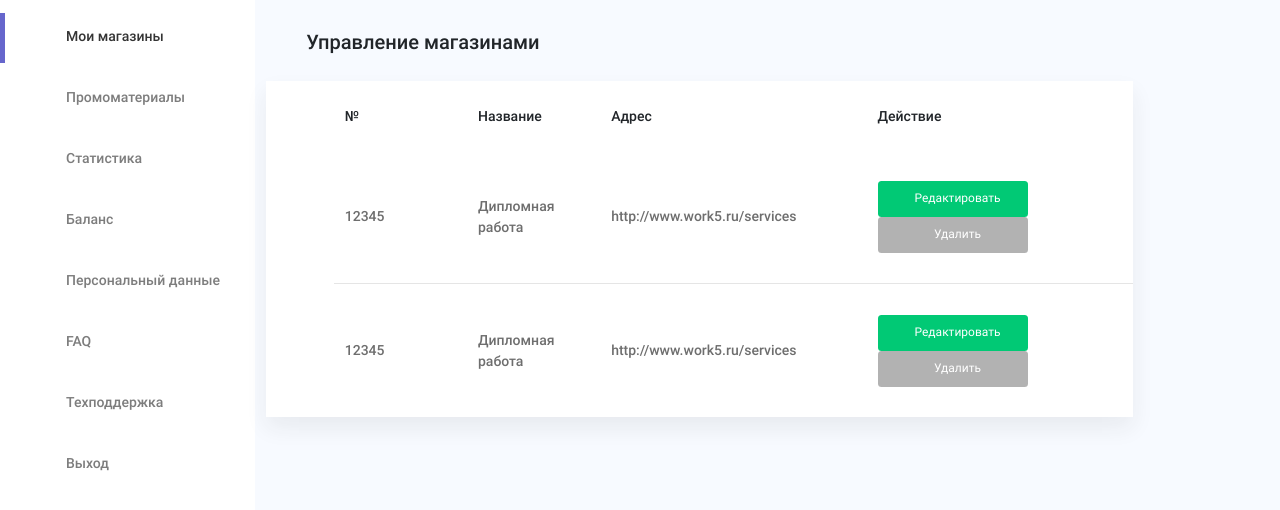
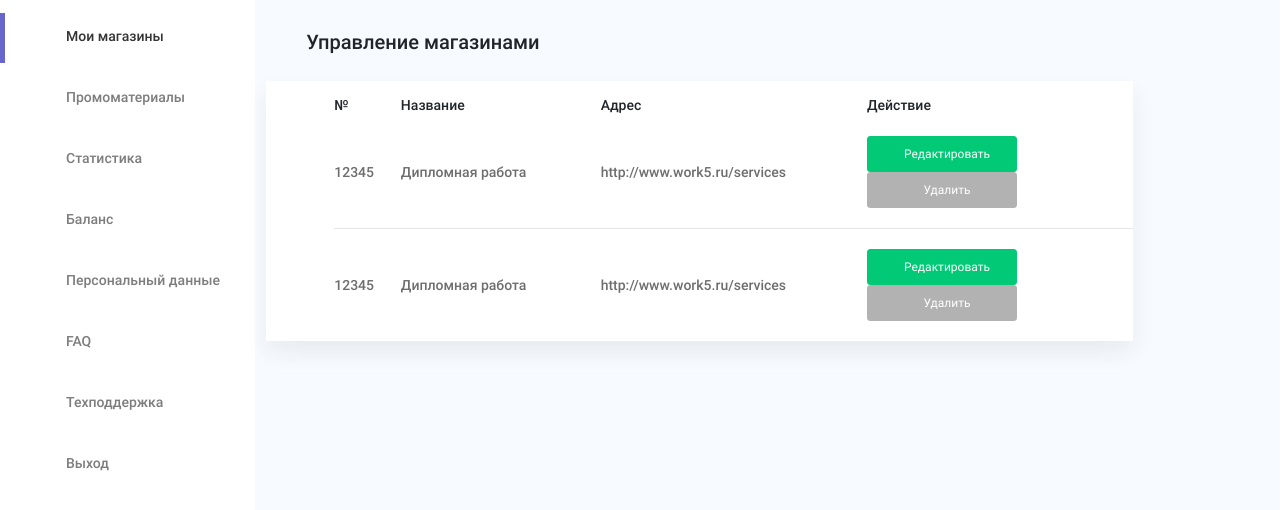
Before and after one commit to MaxBocharnikov/work, a website: page src/index.html in a window 1280 px wide. Shown: the part 140-650 px from the top of the page. Drawn offline with nearby package versions, Linux system fonts and the light colour scheme; files that its build step writes are made by us from their sources.

Commit message:
Предв коммит

```diff
--- a/src/index.html
+++ b/src/index.html
@@ -133,16 +133,16 @@
                     <table class="content__table table">
                         <thead class="table__header">
                         <tr class="table__row table__row--header row">
-                            <th class="table__cell table__cell--header col-2">№</th>
-                            <th class="table__cell table__cell--header col-2">Название</th>
+                            <th class="table__cell table__cell--header col-1">№</th>
+                            <th class="table__cell table__cell--header col-3">Название</th>
                             <th class="table__cell table__cell--header col-4">Адрес</th>
                             <th class="table__cell table__cell--header col-4">Действие</th>
                         </tr>
                         </thead>
                         <tbody class="table__body">
                         <tr class="table__row row">
-                            <td class="table__cell table__cell--body col-2">12345</td>
-                            <td class="table__cell table__cell--body col-2">Дипломная работа</td>
+                            <td class="table__cell table__cell--body col-1">12345</td>
+                            <td class="table__cell table__cell--body col-3">Дипломная работа</td>
                             <td class="table__cell table__cell--body col-4">http://www.work5.ru/services</td>
                             <td class="table__cell table__cell--body col-4">
                                 <button class="table__button table__button--edit button btn" href="#">
@@ -159,8 +159,8 @@
                         </tr>
 
                         <tr class="table__row row">
-                            <td class="table__cell table__cell--body col-2">12345</td>
-                            <td class="table__cell table__cell--body col-2">Дипломная работа</td>
+                            <td class="table__cell table__cell--body col-1">12345</td>
+                            <td class="table__cell table__cell--body col-3">Дипломная работа</td>
                             <td class="table__cell table__cell--body col-4">http://www.work5.ru/services</td>
                             <td class="table__cell table__cell--body col-4">
                                 <button class="table__button table__button--edit button btn" href="#">
--- a/src/less/blocks/table.less
+++ b/src/less/blocks/table.less
@@ -24,7 +24,7 @@
 
   &--header {
     padding-top: 14px;
-    padding-bottom: 13px;
+    padding-bottom: 0;
   }
 }
 
@@ -33,7 +33,7 @@
   line-height: 21px;
   font-weight: 500;
   border: none !important;
-  padding: 0;
+  padding: 0 !important;
   &--body {
     color: #6e6e6e;
   }
```
